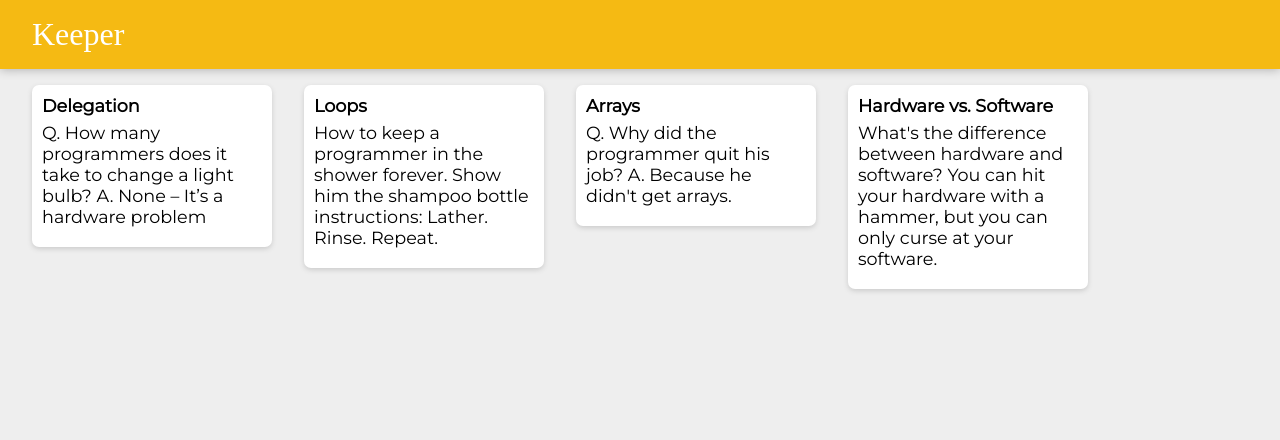
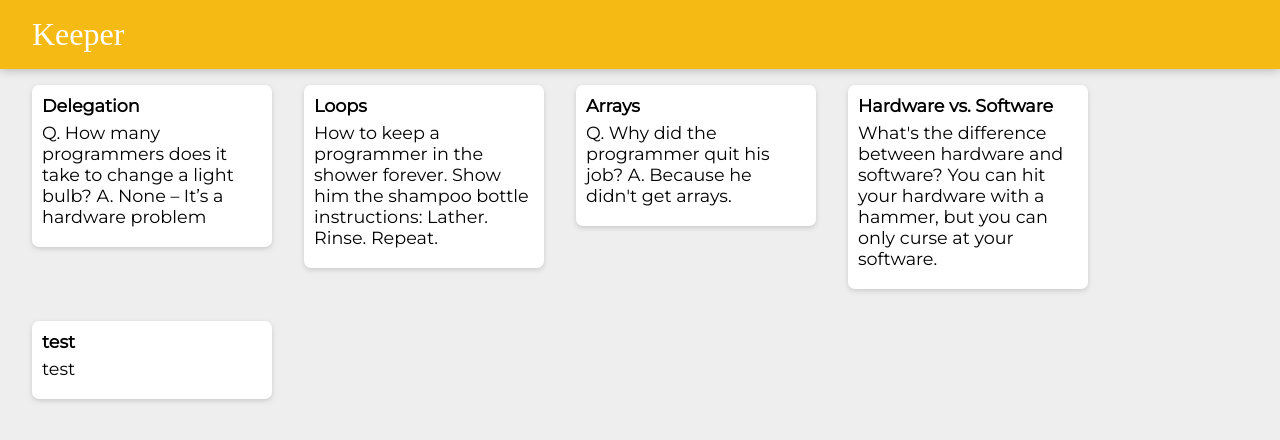
Before and after one commit to nikhilmishra101/Keeper-App, a React (Create React App) app: page / in a window 1280 px wide. Shown: the top 440 px of the page. Built offline with nearby package versions, Linux system fonts and the light colour scheme; a web font is replaced by a local one.

Commit message:
Phase 2 complete

```diff
--- a/src/notes.js
+++ b/src/notes.js
@@ -23,6 +23,11 @@ const notes = [
     content:
       "What's the difference between hardware and software? You can hit your hardware with a hammer, but you can only curse at your software.",
   },
+  {
+    key: 5,
+    title: "test",
+    content: "test",
+  },
 ];
 
 export default notes;
```
